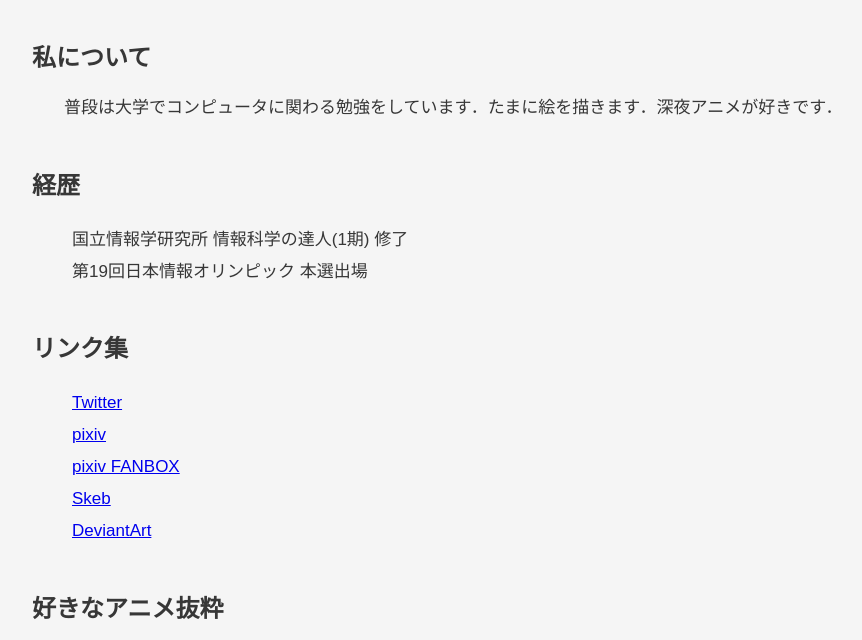
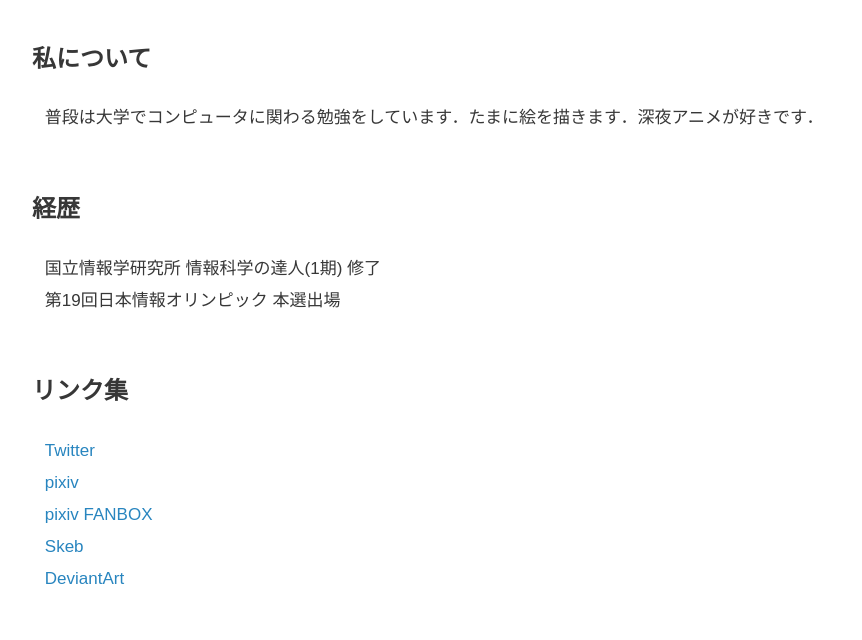
Before and after one commit to oca-laful/oca-laful.github.io, a plain HTML site: page index.html in a window 1280 px wide. Shown: the part 101-741 px from the top of the page, without its empty margins (71-933 px from the left). Drawn offline with nearby package versions, Linux system fonts and the light colour scheme.

Commit message:
微修正

```diff
--- a/assets/css/main.css
+++ b/assets/css/main.css
@@ -4,18 +4,16 @@ html {
 }
 
 body {
-    background: whitesmoke;
     margin: auto;
     width: 100%;
     padding: 0 0 100px;
 
-    line-height: 2em;
+    line-height: 2rem;
     color: rgb(55, 55, 55)
 }
 
 article {
     width: 80%;
-    background: whitesmoke;
     margin: 0 auto;
     padding: auto;
     padding-right: 50px;
@@ -24,8 +22,8 @@ article {
 
 h1 {
     font-size: 3rem;
+    line-height: 3rem;
     padding: 5px 0px;
-    margin: 1em 0em;
 }
 
 h2 {
@@ -35,11 +33,26 @@ h2 {
 }
 
 p {
-    margin: 0.8rem 2rem;
+    margin: 0;
 }
 
 ul {
     list-style: none;
+    margin: 0;
+    padding-left: 0;
+}
+
+li {
+    margin: 0;
+}
+
+.box {
+    padding: 0.8rem;
+}
+
+a {
+    color: rgb(40, 133, 191);
+    text-decoration: none;
 }
 
 footer {
--- a/index.html
+++ b/index.html
@@ -24,19 +24,22 @@
 	  <article>
 
       <h1>丘らふるのホームページ</h1>
+
 	  <h2>私について</h2>
+	  <div class="box">
 	  <p>普段は大学でコンピュータに関わる勉強をしています．たまに絵を描きます．深夜アニメが好きです．</p>
+      </div>
 
       <h2>経歴</h2>
-	  <p>
+	  <div class="box">
 		  <ul>
 			  <li>国立情報学研究所 情報科学の達人(1期) 修了</li>
 			  <li>第19回日本情報オリンピック 本選出場</li>
 		  </ul>
-	  </p>
+	  </div>
 
 	  <h2>リンク集</h2>
-	  <p>
+	  <div class="box">
 		  <ul>
 			  <li><a href="https://twitter.com/oca_laful">Twitter</a></li>
 			  <li><a href="https://www.pixiv.net/users/18228284">pixiv</a></li>
@@ -44,17 +47,17 @@
 			  <li><a href="https://skeb.jp/@oca_laful">Skeb</a></li>
 			  <li><a href="https://www.deviantart.com/oca-laful">DeviantArt</a></li>
 		  </ul>
-	  </p>
+	  </div>
 
 	  <h2>好きなアニメ抜粋</h2>
-	  <p>
+	  <div class="box">
 		  <ul>
 			  <li><a href="https://hensuki.com/">可愛ければ変態でも好きになってくれますか？</a></li>
 			  <li><a href="https://aokana-anime.com/">蒼の彼方のフォーリズム</a></li>
 			  <li><a href="https://www.lastperiod.jp/">ラストピリオド</a></li>
 			  <li><a href="https://www.toei-anim.co.jp/tv/precure/">トロピカル～ジュ!プリキュア</a></li>
 		  </ul>
-	  </p>
+	  </div>
 
 
 			<script src="assets/js/jquery.min.js"></script>
```
